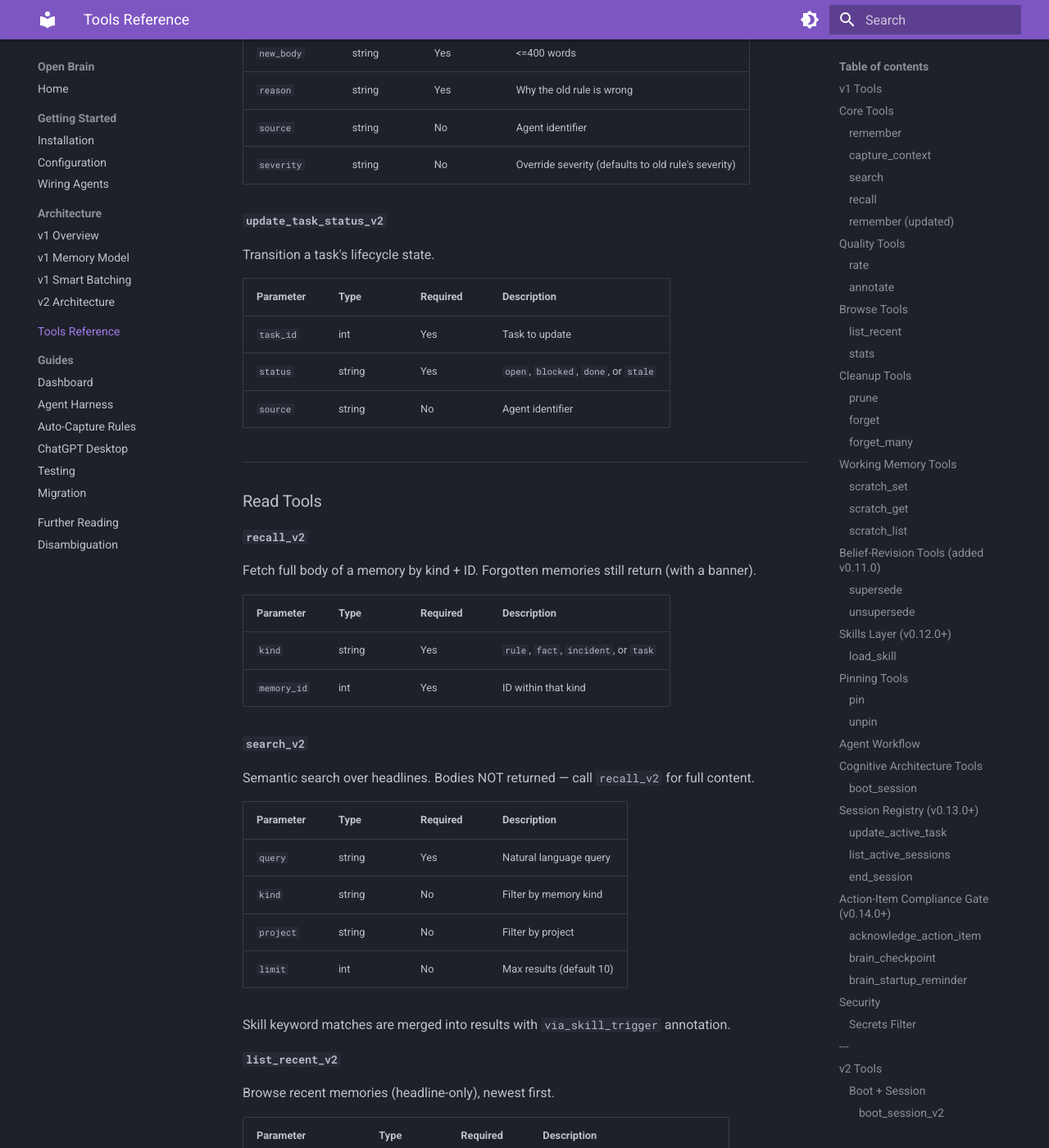
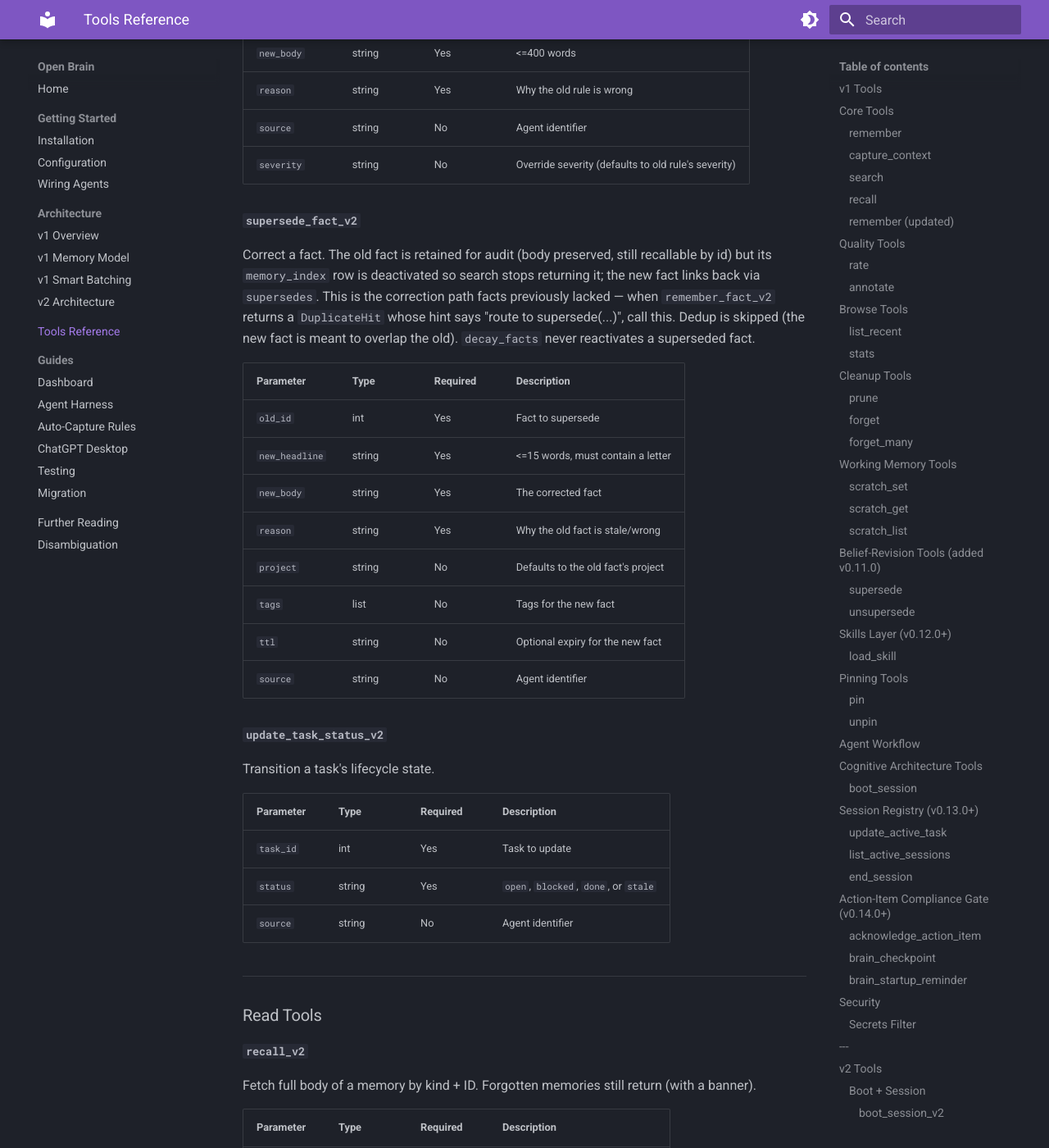
Before and after one commit to shep-engineering/open-brain, an MkDocs documentation site: the page built from docs/tools.md, in a window 1280 px wide and 1400 px high, scrolled down 20227 px. Shown: the whole window at 82% size. Built offline with MkDocs 1.6.1 and Material for MkDocs 9.7.7, drawn with Linux system fonts in a browser that asks for light colours.

Commit message:
docs(brain_v2): v2.8.0 — changelog, tool count, supersede_fact_v2 reference
Bump brain_v2 __version__ 2.7.0 -> 2.8.0 (additive feature release). CHANGELOG:
fact supersession + superseded-aware decay, capture_context supersede hint,
non-descriptive-headline gate, brain_kg experiment (all Added/Changed); backup
v2-coverage fix (Fixed). README tool count 41 -> 42. docs/tools.md documents
supersede_fact_v2.

```diff
--- a/brain_v2/__init__.py
+++ b/brain_v2/__init__.py
@@ -18,4 +18,4 @@ Phase 1 contracts:
 - Immutable RULE bodies (supersede-only)
 """
 
-__version__ = "2.7.0"
+__version__ = "2.8.0"
--- a/docs/tools.md
+++ b/docs/tools.md
@@ -625,6 +625,25 @@ Revise a rule. Old rule goes DEPRECATED, new rule links to it. This is the ONLY
 | `source` | string | No | Agent identifier |
 | `severity` | string | No | Override severity (defaults to old rule's severity) |
 
+#### `supersede_fact_v2`
+
+Correct a fact. The old fact is retained for audit (body preserved, still recallable by id) but its
+`memory_index` row is deactivated so search stops returning it; the new fact links back via
+`supersedes`. This is the correction path facts previously lacked — when `remember_fact_v2` returns a
+`DuplicateHit` whose hint says "route to supersede(...)", call this. Dedup is skipped (the new fact is
+meant to overlap the old). `decay_facts` never reactivates a superseded fact.
+
+| Parameter | Type | Required | Description |
+|-----------|------|----------|-------------|
+| `old_id` | int | Yes | Fact to supersede |
+| `new_headline` | string | Yes | <=15 words, must contain a letter |
+| `new_body` | string | Yes | The corrected fact |
+| `reason` | string | Yes | Why the old fact is stale/wrong |
+| `project` | string | No | Defaults to the old fact's project |
+| `tags` | list | No | Tags for the new fact |
+| `ttl` | string | No | Optional expiry for the new fact |
+| `source` | string | No | Agent identifier |
+
 #### `update_task_status_v2`
 
 Transition a task's lifecycle state.
```
Also changed, not shown: CHANGELOG.md (+37 -0 lines), README.md (+2 -2 lines).
